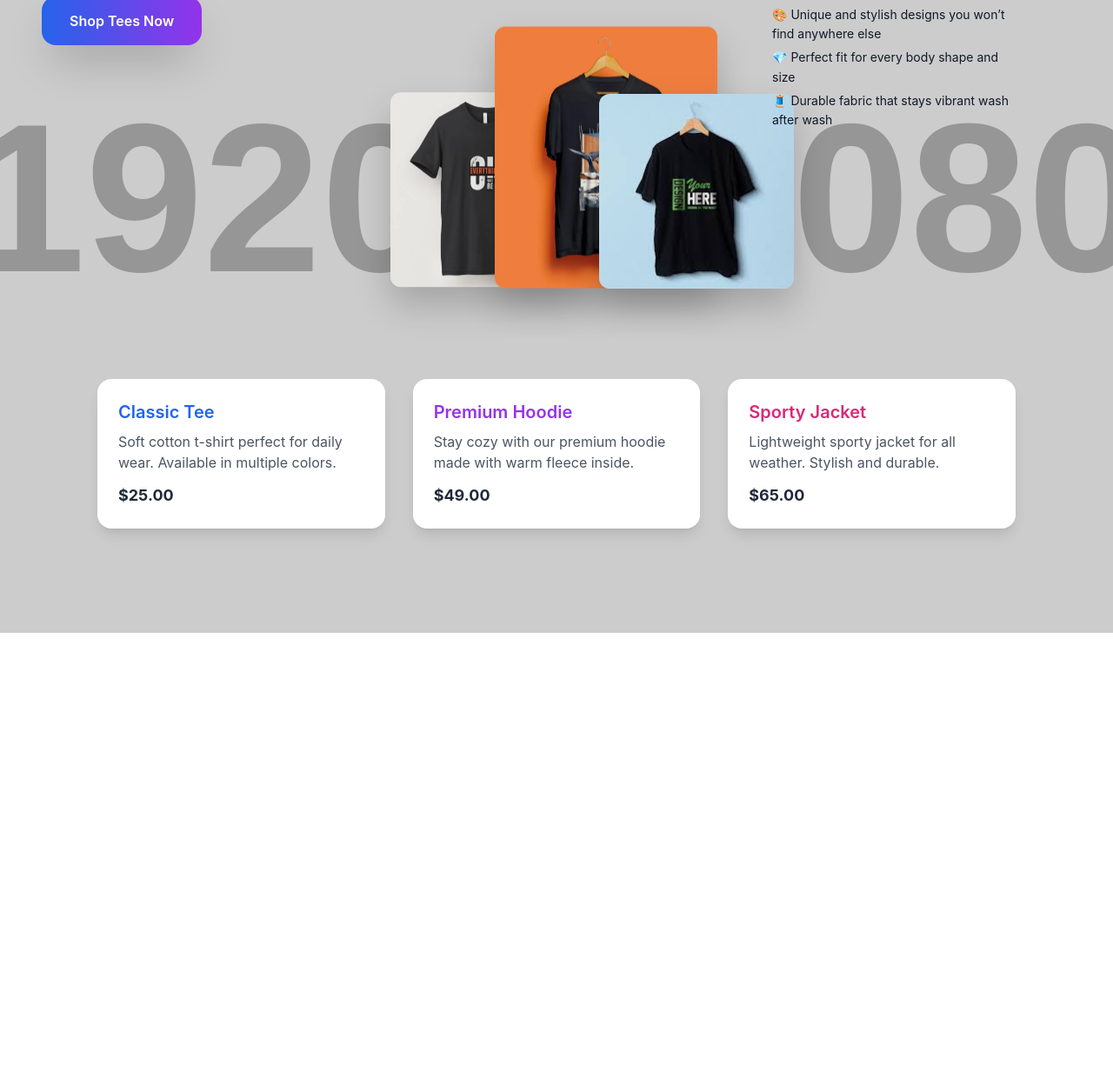
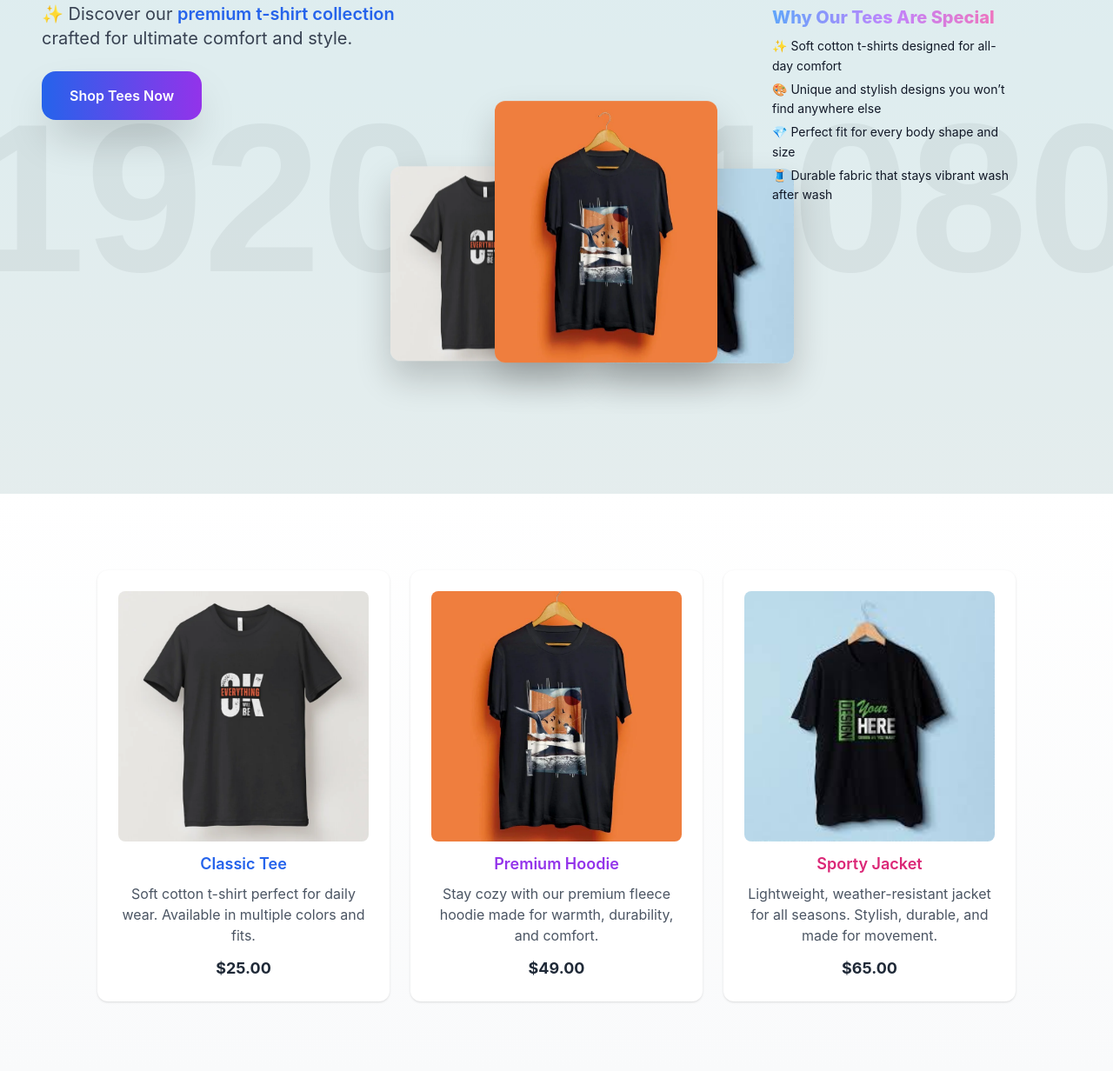
Before and after one commit to Sharif1023/Tee-haven-page, a plain HTML site: page extra.html in a window 1280 px wide. Shown: the part 232-1464 px from the top of the page at 87% size. Before the commit the page ends 960 px from the top, so only its background shows below. Drawn offline with nearby package versions, Linux system fonts and the light colour scheme; placeholder pictures from the web are drawn by us.

Commit message:
extra update

```diff
--- a/extra.html
+++ b/extra.html
@@ -1,40 +1,54 @@
 <!DOCTYPE html>
 <html lang="en">
 <head>
-<meta charset="UTF-8">
-<meta name="viewport" content="width=device-width, initial-scale=1.0">
+<meta charset="UTF-8" />
+<meta name="viewport" content="width=device-width, initial-scale=1.0"/>
 <title>3D Cinematic Landing Page</title>
 <script src="https://cdn.tailwindcss.com"></script>
 <style>
+  :root{
+    --stage-w: 720px;
+    --stage-h: 500px;
+  }
+
+  html { scroll-behavior: smooth; }
+
   body {
     margin: 0;
     font-family: 'Inter', sans-serif;
     background: linear-gradient(180deg, #e0f7fa, #f5f5f5);
     overflow-x: hidden;
+    scroll-snap-type: y mandatory;
   }
 
-/* Parallax background */
+  section.snap { scroll-snap-align: start; scroll-snap-stop: always; }
+
+  /* Parallax */
   .parallax {
-  position: absolute;
+    position: fixed;
     width: 100%;
     height: 120%;
-  top: 0;
-  left: 0;
+    top: 0; left: 0;
     background: url('https://via.placeholder.com/1920x1080') center/cover no-repeat;
     z-index: 0;
     transform: translateY(0);
     transition: transform 0.1s linear;
+    opacity: .22;
+    pointer-events: none;
   }
 
   .perspective {
     perspective: 1500px;
     position: relative;
     z-index: 10;
+    width: var(--stage-w);
+    height: var(--stage-h);
+    transform-origin: top center;
   }
 
   .image-3d {
     transform-style: preserve-3d;
-  transition: transform 0.6s ease, box-shadow 0.3s ease;
+    transition: transform 0.6s ease, box-shadow 0.3s ease, opacity .35s ease;
     cursor: pointer;
     border-radius: 12px;
     box-shadow: 0 20px 40px rgba(0,0,0,0.2);
@@ -43,81 +57,99 @@ body {
     opacity: 0;
   }
 
-/* Floating animation after entrance */
-@keyframes float {
-  0% { transform: translateY(0) rotateY(0deg) rotateX(0deg); }
-  50% { transform: translateY(-10px) rotateY(0deg) rotateX(0deg); }
-  100% { transform: translateY(0) rotateY(0deg) rotateX(0deg); }
-}
+  @keyframes float { 0% {transform: translateY(0);} 50% {transform: translateY(-10px);} 100% {transform: translateY(0);} }
+  @keyframes cinematicLeft { 0%{transform: translateX(-400px) rotateY(-60deg) rotateX(20deg); opacity:0;} 100%{transform: translateX(-120px) rotateY(-20deg) rotateX(5deg); opacity:1;} }
+  @keyframes cinematicCenter { 0%{transform: translateY(400px) rotateX(20deg); opacity:0;} 100%{transform: translateY(0) rotateX(0deg); opacity:1;} }
+  @keyframes cinematicRight { 0%{transform: translateX(400px) rotateY(60deg) rotateX(-20deg); opacity:0;} 100%{transform: translateX(120px) rotateY(20deg) rotateX(-5deg); opacity:1;} }
 
-/* Cinematic entrance animations */
-@keyframes cinematicLeft {
-  0% { transform: translateX(-400px) rotateY(-60deg) rotateX(20deg); opacity: 0; }
-  100% { transform: translateX(-120px) rotateY(-20deg) rotateX(5deg); opacity: 1; }
-}
+  .image-left  { left: -120px; animation: cinematicLeft 1s ease forwards, float 4s ease-in-out infinite alternate 1s; }
+  .image-center{ left: 0; z-index: 20; animation: cinematicCenter 1s ease .3s forwards, float 4s ease-in-out infinite alternate 1.3s; }
+  .image-right { left: 120px;  animation: cinematicRight 1s ease .6s forwards, float 4s ease-in-out infinite alternate 1.6s; }
 
-@keyframes cinematicCenter {
-  0% { transform: translateY(400px) rotateY(0deg) rotateX(20deg); opacity: 0; }
-  100% { transform: translateY(0) rotateY(0deg) rotateX(0deg); opacity: 1; }
-}
-
-@keyframes cinematicRight {
-  0% { transform: translateX(400px) rotateY(60deg) rotateX(-20deg); opacity: 0; }
-  100% { transform: translateX(120px) rotateY(20deg) rotateX(-5deg); opacity: 1; }
-}
-
-.image-left {
-  left: -120px;
-  z-index: 10;
-  animation: cinematicLeft 1s ease forwards, float 4s ease-in-out infinite alternate 1s;
-}
-
-.image-center {
-  left: 0;
-  z-index: 20;
-  animation: cinematicCenter 1s ease 0.3s forwards, float 4s ease-in-out infinite alternate 1.3s;
-}
-
-.image-right {
-  left: 120px;
-  z-index: 10;
-  animation: cinematicRight 1s ease 0.6s forwards, float 4s ease-in-out infinite alternate 1.6s;
-}
-
-/* Hover effect */
   .image-3d:hover {
     transform: rotateY(0deg) rotateX(0deg) scale(1.05);
     box-shadow: 0 30px 60px rgba(0,0,0,0.4);
     z-index: 30;
     animation-play-state: paused;
   }
+
+  /* Mobile tweaks */
+  @media (max-width: 768px){
+    section.px-6 { padding-top: 2.5rem; padding-bottom: 2.5rem; }
+    .image-left  { width: 200px !important; left: -110px; }
+    .image-center{ width: 240px !important; }
+    .image-right { width: 200px !important; left: 120px; }
+  }
+
+  /* Compact mobile banner */
+  .info-banner-mobile{
+    background: rgba(255,255,255,.9);
+    backdrop-filter: blur(6px);
+    border-radius: 12px;
+    box-shadow: 0 10px 24px rgba(0,0,0,.12);
+  }
+
+  /* One-line clamp on mobile, full on md+ */
+  .mobile-clamp{
+    white-space: nowrap;
+    overflow: hidden;
+    text-overflow: ellipsis;
+  }
+  @media (min-width: 768px){
+    .mobile-clamp{
+      white-space: normal;
+      overflow: visible;
+      text-overflow: clip;
+    }
+  }
+
+  @media (prefers-reduced-motion: reduce){
+    .parallax{ transition: none; transform: none !important; }
+    .image-3d{ animation: none !important; transition: none !important; }
+  }
 </style>
 </head>
 <body>
 
-<!-- Parallax background -->
 <div class="parallax"></div>
 
-<section class="px-6 md:px-12 py-16 flex flex-col md:flex-row gap-12 relative z-10">
+<!-- HERO -->
+<header id="hero" class="snap relative z-10 min-h-screen flex items-center">
+  <section class="px-6 md:px-12 w-full py-12 md:py-16 flex flex-col md:flex-row gap-12 relative">
 
-  <!-- Left: Sticky Shop Name & Details -->
-  <div class="md:w-5/12 sticky top-10 self-start text-center md:text-left space-y-6">
+    <!-- Left content -->
+    <div class="md:w-5/12 md:sticky md:top-10 self-start text-center md:text-left space-y-6">
       <h1 class="text-5xl md:text-6xl font-extrabold bg-gradient-to-r from-blue-600 via-purple-600 to-pink-600 bg-clip-text text-transparent drop-shadow-lg">
         Tee Haven
       </h1>
-    <p class="text-gray-700 text-lg md:text-xl leading-relaxed max-w-md">
+      <p class="text-gray-700 text-lg md:text-xl leading-relaxed max-w-md mx-auto md:mx-0">
         ✨ Discover our <span class="font-semibold text-blue-600">premium t-shirt collection</span> crafted for ultimate comfort and style.
       </p>
-    <button class="mt-6 px-8 py-4 bg-gradient-to-r from-blue-600 to-purple-600 text-white font-semibold rounded-2xl shadow-2xl hover:scale-105 hover:shadow-pink-300/50 transition-transform duration-300">
+
+      <!-- Button + mobile info banner -->
+      <div class="flex flex-row flex-wrap items-start justify-center md:justify-start gap-4 mt-6">
+        <button class="px-8 py-4 bg-gradient-to-r from-blue-600 to-purple-600 text-white font-semibold rounded-2xl shadow-2xl hover:scale-105 hover:shadow-pink-300/50 transition-transform duration-300">
           Shop Tees Now
         </button>
+
+        <!-- Mobile info banner (to the right of button) -->
+        <div class="info-banner-mobile md:hidden p-3 w-48 text-gray-900">
+          <h3 class="text-base font-extrabold bg-gradient-to-r from-blue-400 via-purple-400 to-pink-400 bg-clip-text text-transparent mb-1">
+            Why Our Tees Are Special
+          </h3>
+          <p class="text-xs leading-relaxed mb-1">✨ Soft cotton t-shirts for all-day comfort</p>
+          <p class="text-xs leading-relaxed mb-1">🎨 Unique, stylish designs</p>
+          <p class="text-xs leading-relaxed mb-1">💎 Great fit for every body</p>
+          <p class="text-xs leading-relaxed">🧵 Colors that stay vibrant</p>
+        </div>
+      </div>
     </div>
 
-  <!-- Right: 3D Staggered T-Shirt Images + Info -->
-  <div class="md:w-7/12 perspective relative h-[500px] flex justify-center items-end">
+    <!-- Right: 3D Stage -->
+    <div class="md:w-7/12 perspective stage relative h-[500px] flex justify-center items-end">
 
-    <!-- Ultra-Exclusive Floating Banner -->
-    <div class="absolute top-16 right-12 p-6 w-80 text-gray-900 z-40">
+      <!-- Floating desktop info banner -->
+      <div class="absolute top-16 right-12 p-6 w-80 text-gray-900 z-40 info-banner hidden md:block">
         <h3 class="text-xl font-extrabold bg-gradient-to-r from-blue-400 via-purple-400 to-pink-400 bg-clip-text text-transparent mb-2">
           Why Our Tees Are Special
         </h3>
@@ -131,38 +163,98 @@ body {
       <img src="image/2.webp" alt="Center T-Shirt" class="image-3d image-center w-64 z-10 hover:scale-110 transition duration-500">
       <img src="image/3.jpeg" alt="Right T-Shirt" class="image-3d image-right w-56 hover:scale-105 transition duration-500">
     </div>
+  </section>
+</header>
 
+<!-- PRODUCTS (compact mobile with 'See more') -->
+<section id="products" class="snap relative z-20 py-20 bg-gradient-to-b from-white to-gray-50">
+  <div class="px-4 md:px-12 mt-2 max-w-6xl mx-auto grid grid-cols-3 gap-3 md:gap-6">
+
+    <!-- Card 1 -->
+    <div class="bg-white rounded-xl shadow p-3 md:p-6 hover:shadow-2xl transition duration-300 text-center">
+      <img src="image/1.webp" alt="Classic Tee" class="w-full aspect-square object-cover rounded-lg mb-2 md:mb-3">
+      <h3 class="text-sm md:text-lg font-semibold text-blue-600">Classic Tee</h3>
+
+      <p id="desc-1" class="mobile-clamp text-xs md:text-base text-gray-600 mt-1 md:mt-2 leading-relaxed">
+        Soft cotton t-shirt perfect for daily wear. Available in multiple colors and fits.
+      </p>
+      <button class="see-more md:hidden text-[11px] mt-1 text-blue-700/90 hover:underline" data-target="desc-1">See more</button>
+
+      <p class="mt-2 md:mt-3 font-bold text-sm md:text-lg text-gray-800">$25.00</p>
+    </div>
+
+    <!-- Card 2 -->
+    <div class="bg-white rounded-xl shadow p-3 md:p-6 hover:shadow-2xl transition duration-300 text-center">
+      <img src="image/2.webp" alt="Premium Hoodie" class="w-full aspect-square object-cover rounded-lg mb-2 md:mb-3">
+      <h3 class="text-sm md:text-lg font-semibold text-purple-600">Premium Hoodie</h3>
+
+      <p id="desc-2" class="mobile-clamp text-xs md:text-base text-gray-600 mt-1 md:mt-2 leading-relaxed">
+        Stay cozy with our premium fleece hoodie made for warmth, durability, and comfort.
+      </p>
+      <button class="see-more md:hidden text-[11px] mt-1 text-purple-700/90 hover:underline" data-target="desc-2">See more</button>
+
+      <p class="mt-2 md:mt-3 font-bold text-sm md:text-lg text-gray-800">$49.00</p>
+    </div>
+
+    <!-- Card 3 -->
+    <div class="bg-white rounded-xl shadow p-3 md:p-6 hover:shadow-2xl transition duration-300 text-center">
+      <img src="image/3.jpeg" alt="Sporty Jacket" class="w-full aspect-square object-cover rounded-lg mb-2 md:mb-3">
+      <h3 class="text-sm md:text-lg font-semibold text-pink-600">Sporty Jacket</h3>
+
+      <p id="desc-3" class="mobile-clamp text-xs md:text-base text-gray-600 mt-1 md:mt-2 leading-relaxed">
+        Lightweight, weather-resistant jacket for all seasons. Stylish, durable, and made for movement.
+      </p>
+      <button class="see-more md:hidden text-[11px] mt-1 text-pink-700/90 hover:underline" data-target="desc-3">See more</button>
+
+      <p class="mt-2 md:mt-3 font-bold text-sm md:text-lg text-gray-800">$65.00</p>
+    </div>
+
+  </div>
 </section>
 
+<script>
+  // Parallax
+  const parallax = document.querySelector('.parallax');
+  function onScroll() { parallax.style.transform = `translateY(${window.scrollY * 0.22}px)`; }
+  window.addEventListener('scroll', onScroll, { passive: true });
+  onScroll();
 
+  // Fade-in
+  const imgs = document.querySelectorAll('.image-3d');
+  const io = new IntersectionObserver((entries) => {
+    entries.forEach(e => { if (e.isIntersecting) e.target.style.opacity = 1; });
+  }, { threshold: 0.2 });
+  imgs.forEach(i => io.observe(i));
 
+  // Scale 3D stage
+  const stage = document.querySelector('.stage');
+  function scaleStage() {
+    const baseW = parseFloat(getComputedStyle(document.documentElement).getPropertyValue('--stage-w')) || 720;
+    const available = Math.min(window.innerWidth - 32, stage.parentElement.clientWidth);
+    const scale = Math.min(available / baseW, 1);
+    stage.style.transform = `scale(${scale})`;
+    stage.style.margin = '0 auto';
+  }
+  window.addEventListener('resize', scaleStage, { passive: true });
+  scaleStage();
 
+  // Mobile "See more / See less"
+  document.querySelectorAll('.see-more').forEach(btn => {
+    btn.addEventListener('click', () => {
+      const id = btn.getAttribute('data-target');
+      const p = document.getElementById(id);
+      const expanded = btn.getAttribute('data-expanded') === 'true';
 
-<!-- Product Info Cards under Images -->
-<div class="relative z-20 px-6 md:px-12 mt-10 grid grid-cols-1 md:grid-cols-3 gap-8 max-w-6xl mx-auto">
-  <div class="bg-white rounded-2xl shadow-lg p-6 hover:shadow-xl transition">
-    <h3 class="text-xl font-semibold text-blue-600">Classic Tee</h3>
-    <p class="text-gray-600 mt-2">Soft cotton t-shirt perfect for daily wear. Available in multiple colors.</p>
-    <p class="mt-3 font-bold text-lg text-gray-800">$25.00</p>
-  </div>
-  <div class="bg-white rounded-2xl shadow-lg p-6 hover:shadow-xl transition">
-    <h3 class="text-xl font-semibold text-purple-600">Premium Hoodie</h3>
-    <p class="text-gray-600 mt-2">Stay cozy with our premium hoodie made with warm fleece inside.</p>
-    <p class="mt-3 font-bold text-lg text-gray-800">$49.00</p>
-  </div>
-  <div class="bg-white rounded-2xl shadow-lg p-6 hover:shadow-xl transition">
-    <h3 class="text-xl font-semibold text-pink-600">Sporty Jacket</h3>
-    <p class="text-gray-600 mt-2">Lightweight sporty jacket for all weather. Stylish and durable.</p>
-    <p class="mt-3 font-bold text-lg text-gray-800">$65.00</p>
-  </div>
-</div>
-
-<script>
-  // Scroll-based parallax effect
-  const parallax = document.querySelector('.parallax');
-  window.addEventListener('scroll', () => {
-    const offset = window.scrollY;
-    parallax.style.transform = `translateY(${offset * 0.3}px)`;
+      if (expanded) {
+        p.classList.add('mobile-clamp');
+        btn.textContent = 'See more';
+        btn.setAttribute('data-expanded', 'false');
+      } else {
+        p.classList.remove('mobile-clamp');
+        btn.textContent = 'See less';
+        btn.setAttribute('data-expanded', 'true');
+      }
+    });
   });
 </script>
 
```
Also changed, not shown: index.html (line endings or trailing spaces). Lines whose indentation alone changed are shown as unchanged.
